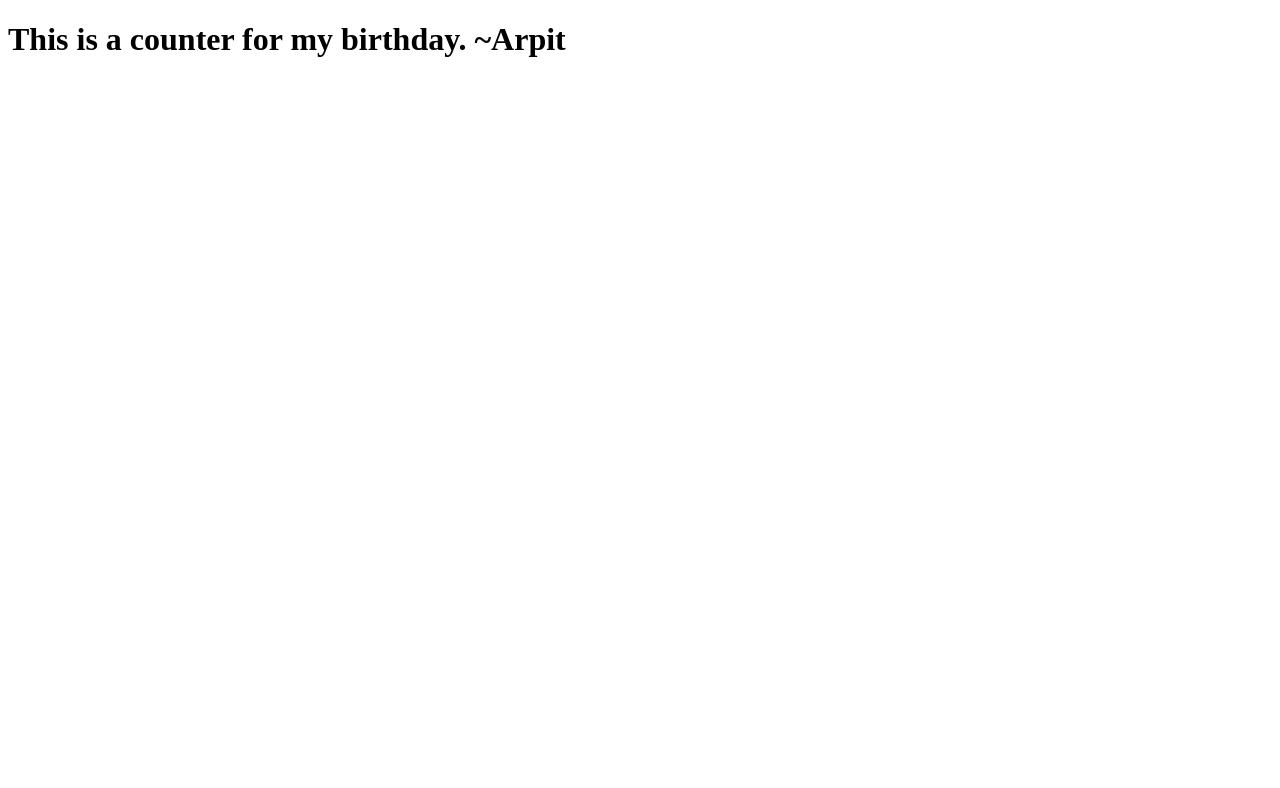
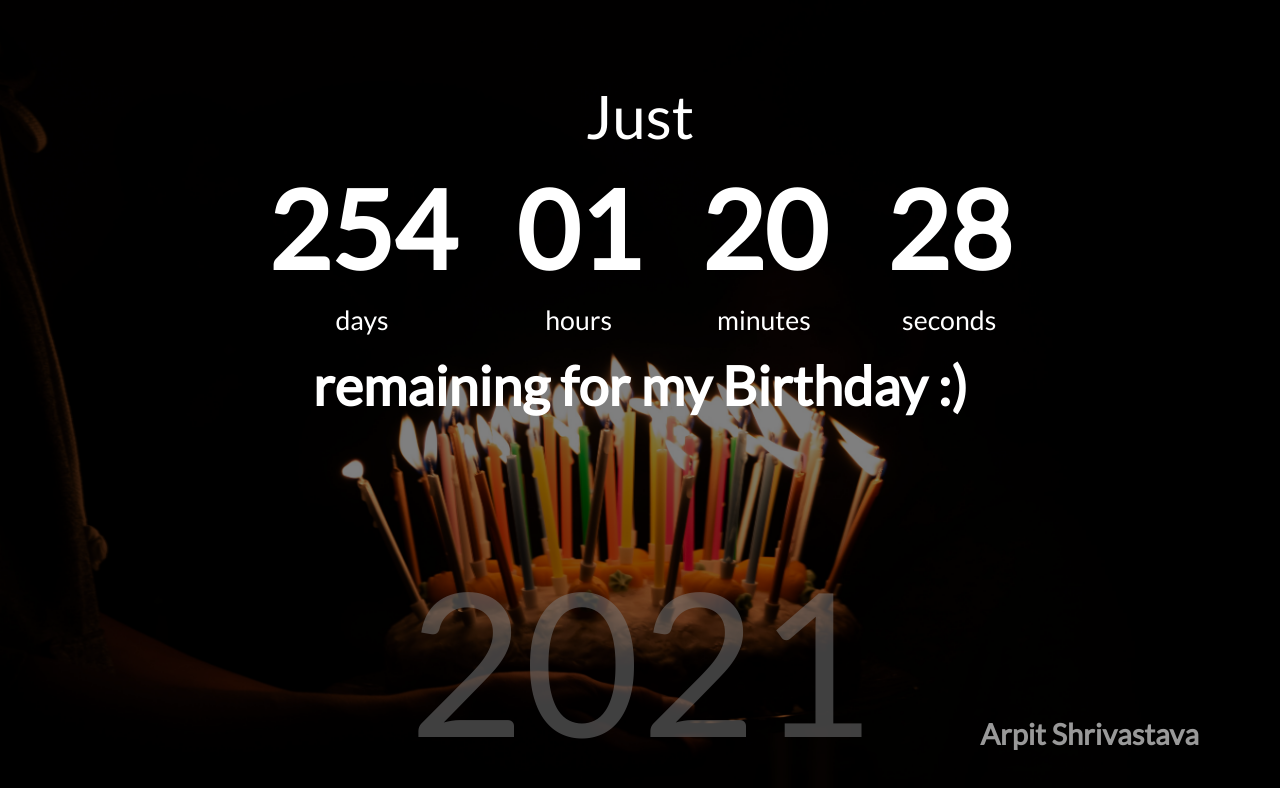
Before and after one commit to arpitshri29/my-birthday-countdown, a plain HTML site: page index.html in a window 1280 px wide. Drawn offline with Linux system fonts and the light colour scheme.

Commit message:
Added images, html, js, css

```diff
--- a/index.html
+++ b/index.html
@@ -9,8 +9,29 @@
     <title>My Birthday Countdown</title>
 </head>
 <body>
-    <h1>This is a counter for my birthday. ~Arpit</h1>
-
+    <h1>Just</h1>
+    <div id="year" class="year"></div>
+    <div id="countdown" class="countdown">
+        <div class="time">
+            <h2 id="days">00</h2>
+            <small>days</small>
+        </div>
+        <div class="time">
+            <h2 id="hours">00</h2>
+            <small>hours</small>
+        </div>
+        <div class="time">
+            <h2 id="minutes">00</h2>
+            <small>minutes</small>
+        </div>
+        <div class="time">
+            <h2 id="seconds">00</h2>
+            <small>seconds</small>
+        </div>
+    </div>
+    <img src="img/Ripple-loader.gif" alt="Loading.." id="loading" class="loading">
+    <h2>remaining for my Birthday :)</h2>
+    <h3 class="name">Arpit Shrivastava</h3>
     <script src="script.js"></script>
 </body>
 </html>
--- a/script.js
+++ b/script.js
@@ -0,0 +1,41 @@
+const days = document.getElementById('days');
+const hours = document.getElementById('hours');
+const minutes = document.getElementById('minutes');
+const seconds = document.getElementById('seconds');
+const countdown = document.getElementById('countdown');
+const year = document.getElementById('year');
+const loader = document.getElementById('loading');
+
+const currentYear = new Date().getFullYear();
+
+const birthday = new Date(`April 29 ${currentYear + 1} 00:00:00`);
+
+// Set background year
+year.innerHTML = currentYear + 1;
+
+// Update countdown time
+function updateCountdown() {
+    const currentTime = new Date();
+    const diff = birthday - currentTime;
+
+    // Divide by 1000 to get the number in seconds instead of milliseconds, divide by 60 to get minutes, divide again by 60 we gwt hours, similarly divide by 24.
+    const d = Math.floor(diff/ 1000/ 60/ 60/ 24);
+    const h = Math.floor(diff/ 1000/ 60/ 60) % 24;
+    const m = Math.floor(diff/ 1000/ 60) % 60;
+    const s = Math.floor(diff/ 1000) % 60;
+
+    days.innerHTML = d;
+    hours.innerHTML = h < 10 ? '0' + h : h; // Adding 0 to singular numbers, so that, say, 5 will become as 05, etc.
+    minutes.innerHTML = m < 10 ? '0' + m : m;
+    seconds.innerHTML = s < 10 ? '0' + s : s;
+}
+
+// Show Loader before countdown
+setTimeout(() => {
+    loader.remove();
+    // countdown.style.visibility = 'visible';
+    countdown.style.display = 'flex';
+}, 1000);
+
+// Run updateCountdown() function every second
+setInterval(updateCountdown, 1000);
--- a/style.css
+++ b/style.css
@@ -0,0 +1,104 @@
+@import url('https://fonts.googleapis.com/css2?family=Lato&display=swap');
+
+*{
+    box-sizing: border-box;
+}
+
+body{
+    background-image: url("img/bday.jpg");
+    background-repeat: no-repeat;
+    background-size: cover;
+    background-position: center center;
+    height: 100vh;
+    color: #ffffff;
+    font-family: 'Lato', sans-serif;
+    display: flex;
+    flex-direction: column;
+    /*justify-content: center;*/
+    align-items: center;
+    text-align: center;
+    margin: 0;
+    overflow: hidden;
+}
+
+/*Adds a dark overlay*/
+body::after{
+    content: '';
+    position: absolute;
+    top: 0;
+    left: 0;
+    width: 100%;
+    height: 100%;
+    background-color: rgba(0,0,0,0.5);
+}
+
+body * {
+    z-index: 10;
+}
+
+h1{
+    font-size: 60px;
+    margin: 80px 0 40px;
+    font-weight: 500;
+}
+
+h2{
+    font-size: 54px;
+}
+
+.year{
+    font-size: 200px;
+    z-index: -1;
+    opacity: 0.5;
+    position: absolute;
+    bottom: 20px;
+    left: 50%;
+    transform: translate(-50%);
+}
+
+.countdown{
+    display: none;
+    /*display: flex;*/
+    /*visibility: hidden;*/
+    transform: scale(2);
+}
+
+.time{
+    display: flex;
+    flex-direction: column;
+    align-items: center;
+    justify-content: center;
+    margin: 15px;
+}
+
+.time h2{
+    margin: 0 0 5px;
+}
+
+.name{
+    font-size: 29px;
+    opacity: 0.6;
+    position: absolute;
+    bottom: 20px;
+    left: 80%;
+    transform: translate(-20%);
+}
+
+@media (max-width: 500px) {
+    h1{
+        font-size: 45px;
+    }
+
+    .time{
+        margin: 5px;
+    }
+
+    .time h2{
+        font-size: 12px;
+        margin: 0;
+    }
+
+    .time small{
+        font-size: 10px;
+    }
+}
```
Also changed, not shown: img/Ripple-loader.gif (added), img/bday.jpg (added).
